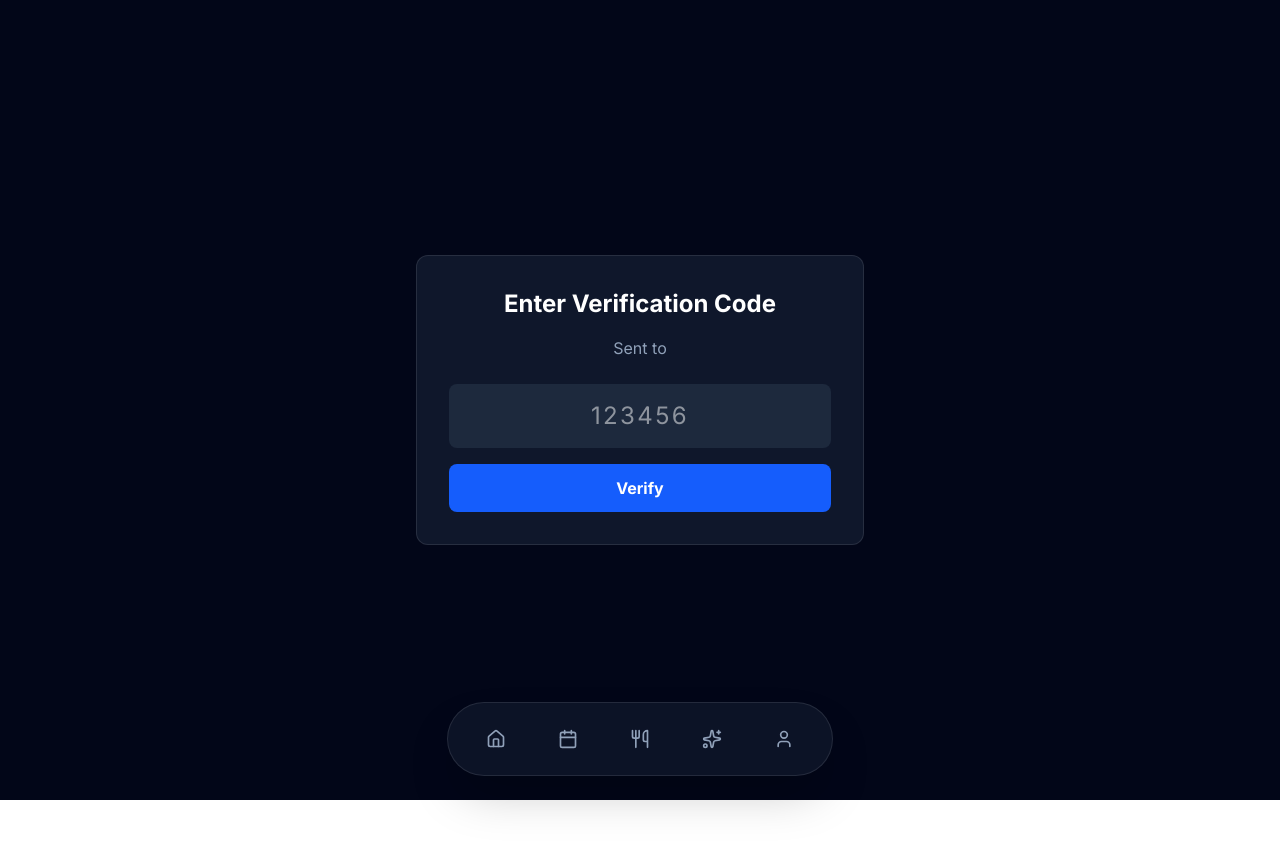
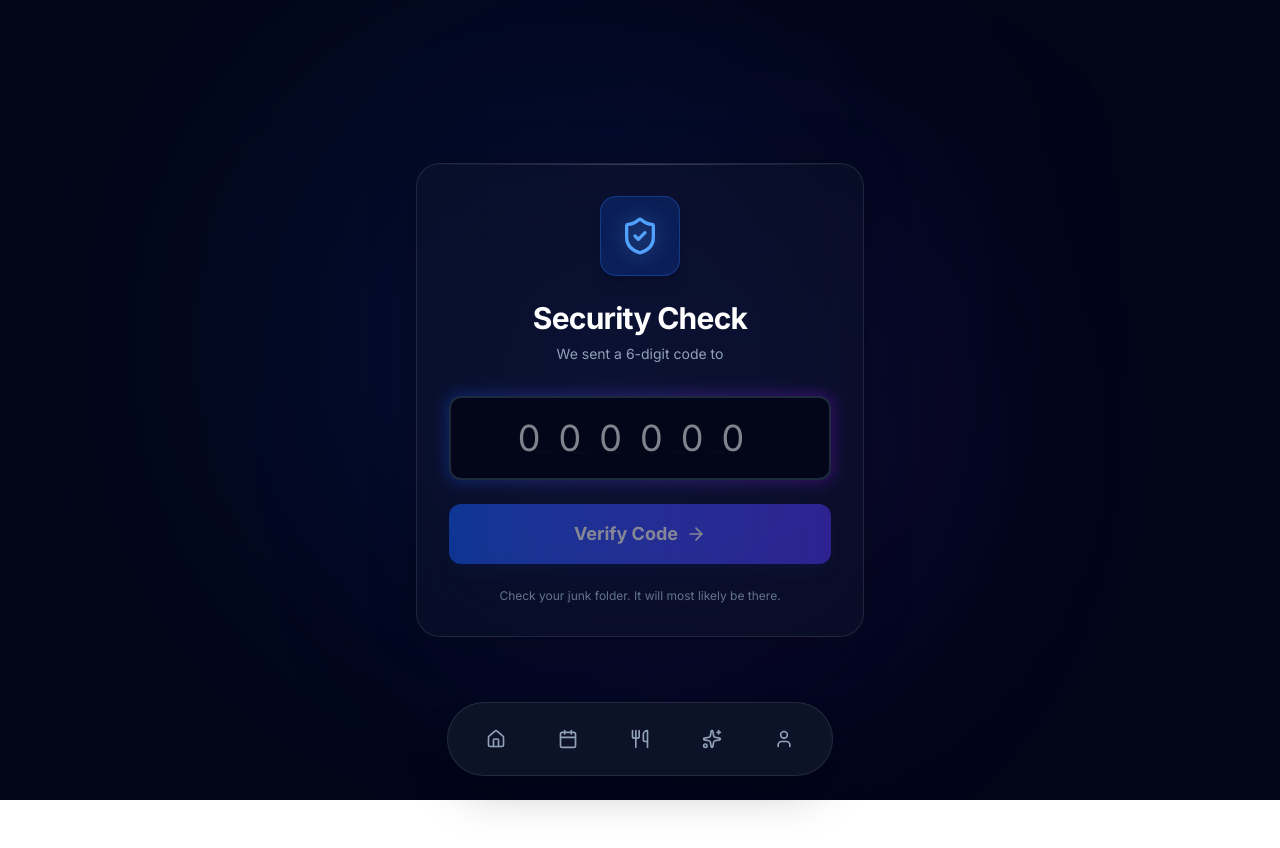
Before and after one commit to saadbug/GIKonnect, a Next.js app: page /verify-email in a window 1280 px wide. Shown: the top 848 px of the page. Built offline with nearby package versions, Linux system fonts and the light colour scheme; no server answers.

Commit message:
Added missing dependencies

```diff
--- a/package.json
+++ b/package.json
@@ -11,9 +11,11 @@
   "dependencies": {
     "clsx": "^2.1.1",
     "firebase": "^12.6.0",
+    "firebase-admin": "^13.6.0",
     "framer-motion": "^12.23.25",
     "lucide-react": "^0.555.0",
     "next": "16.0.7",
+    "nodemailer": "^7.0.11",
     "react": "19.2.0",
     "react-dom": "19.2.0",
     "react-swipeable": "^7.0.2",
--- a/src/app/verify-email/page.tsx
+++ b/src/app/verify-email/page.tsx
@@ -1,17 +1,23 @@
 "use client";
 
-import { useState } from "react";
+import { useState, useEffect } from "react";
 import { useRouter } from "next/navigation";
 import { useAuth } from "@/context/AuthContext";
-import { auth } from "@/app/lib/firebase";
-import { Loader2 } from "lucide-react";
+import { Loader2, CheckCircle2, ShieldCheck, Sparkles, ArrowRight } from "lucide-react";
+import { motion, AnimatePresence } from "framer-motion";
 
 export default function VerifyEmailPage() {
   const [code, setCode] = useState("");
   const [loading, setLoading] = useState(false);
   const [error, setError] = useState("");
+  const [success, setSuccess] = useState(false);
   const router = useRouter();
-  const { user } = useAuth();
+  const { user, loading: authLoading } = useAuth();
+
+  // Debug Log
+  useEffect(() => {
+    if (!authLoading) console.log("👤 [Verify Page] Current User:", user);
+  }, [user, authLoading]);
 
   const handleVerify = async (e: React.FormEvent) => {
     e.preventDefault();
@@ -19,55 +25,198 @@ export default function VerifyEmailPage() {
     setError("");
 
     if (!user) {
-        setError("No user found. Please login.");
+        setError("Session lost. Please login again.");
         setLoading(false);
         return;
     }
 
     try {
-      // 1. Verify Code
       const res = await fetch("/api/auth/verify-otp", {
         method: "POST",
-        body: JSON.stringify({ uid: user.uid, code }),
+        headers: { "Content-Type": "application/json" },
+        body: JSON.stringify({
+            uid: user.uid,
+            code: code
+        }),
       });
 
       const data = await res.json();
-      if (!res.ok) throw new Error(data.error);
 
-      // 2. Refresh Token to sync "emailVerified: true" to the client
+      if (!res.ok) {
+        throw new Error(data.error || "Verification failed");
+      }
+
+      setSuccess(true); // Trigger success animation
+
+      // Refresh Token
       await user.reload();
       await user.getIdToken(true);
 
-      // 3. Go to Onboarding
-      router.push("/onboarding");
+      // Delay redirect slightly to show success animation
+      setTimeout(() => router.push("/onboarding"), 2000);
 
     } catch (err: any) {
       setError(err.message);
-    } finally {
       setLoading(false);
     }
   };
 
+  // Loading Screen
+  if (authLoading) {
+    return (
+        <div className="min-h-screen bg-slate-950 flex items-center justify-center">
+            <Loader2 className="animate-spin h-10 w-10 text-blue-500" />
+        </div>
+    );
+  }
+
   return (
-    <div className="min-h-screen bg-slate-950 flex items-center justify-center text-white">
-      <div className="w-full max-w-md p-8 bg-slate-900 rounded-xl border border-white/10">
-        <h2 className="text-2xl font-bold mb-4 text-center">Enter Verification Code</h2>
-        <p className="text-slate-400 text-center mb-6">Sent to {user?.email}</p>
+    <div className="min-h-screen bg-slate-950 flex items-center justify-center p-4 relative overflow-hidden font-sans">
 
-        <form onSubmit={handleVerify} className="space-y-4">
-          <input
-            value={code}
-            onChange={(e) => setCode(e.target.value)}
-            className="w-full bg-slate-800 p-4 text-center text-2xl tracking-widest rounded-lg outline-none focus:ring-2 focus:ring-blue-500"
-            placeholder="123456"
-            maxLength={6}
-          />
-          {error && <p className="text-red-400 text-center">{error}</p>}
-          <button disabled={loading} className="w-full bg-blue-600 py-3 rounded-lg font-bold">
-            {loading ? <Loader2 className="animate-spin mx-auto"/> : "Verify"}
-          </button>
-        </form>
+      {/* --- LIVE BACKGROUND EFFECTS --- */}
+      <div className="absolute inset-0 overflow-hidden pointer-events-none">
+        {/* Deep Space Gradient */}
+        <div className="absolute inset-0 bg-[radial-gradient(ellipse_at_center,_var(--tw-gradient-stops))] from-blue-900/20 via-slate-950 to-slate-950" />
+
+        {/* Floating Orbs */}
+        <motion.div
+          className="absolute top-1/4 left-1/4 w-96 h-96 bg-blue-600/20 rounded-full blur-[128px]"
+          animate={{ x: [0, 50, 0], y: [0, -50, 0], scale: [1, 1.2, 1] }}
+          transition={{ duration: 10, repeat: Infinity, ease: "easeInOut" }}
+        />
+        <motion.div
+          className="absolute bottom-1/4 right-1/4 w-96 h-96 bg-purple-600/10 rounded-full blur-[128px]"
+          animate={{ x: [0, -50, 0], y: [0, 50, 0], scale: [1, 1.1, 1] }}
+          transition={{ duration: 15, repeat: Infinity, ease: "easeInOut", delay: 1 }}
+        />
+
+        {/* Success Explosion (Only triggers on success) */}
+        {success && (
+            <motion.div
+                initial={{ scale: 0, opacity: 0 }}
+                animate={{ scale: [0, 1.5, 2], opacity: [0, 0.5, 0] }}
+                transition={{ duration: 1 }}
+                className="absolute inset-0 bg-green-500/20 z-0"
+            />
+        )}
       </div>
+
+      {/* --- MAIN CARD --- */}
+      <motion.div
+        initial={{ opacity: 0, scale: 0.9, y: 20 }}
+        animate={{ opacity: 1, scale: 1, y: 0 }}
+        className="w-full max-w-md relative z-10"
+      >
+        <div className="bg-slate-900/40 backdrop-blur-2xl border border-white/10 rounded-3xl p-8 shadow-[0_0_50px_-12px_rgba(0,0,0,0.5)] relative overflow-hidden">
+
+            {/* Top Shine Effect */}
+            <div className="absolute top-0 left-0 right-0 h-px bg-gradient-to-r from-transparent via-white/20 to-transparent" />
+
+            <div className="text-center mb-8">
+                <motion.div
+                    initial={{ scale: 0 }}
+                    animate={{ scale: 1 }}
+                    transition={{ type: "spring", stiffness: 200, damping: 15 }}
+                    className={`mx-auto w-20 h-20 rounded-2xl flex items-center justify-center mb-6 shadow-lg transition-colors duration-500 ${success ? "bg-green-500/20 text-green-400 border border-green-500/30" : "bg-blue-600/20 text-blue-400 border border-blue-500/30"}`}
+                >
+                    {success ? (
+                        <CheckCircle2 size={40} className="drop-shadow-[0_0_10px_rgba(74,222,128,0.5)]" />
+                    ) : (
+                        <ShieldCheck size={40} className="drop-shadow-[0_0_10px_rgba(96,165,250,0.5)]" />
+                    )}
+                </motion.div>
+
+                <h1 className="text-3xl font-bold text-white mb-2 tracking-tight">
+                    {success ? "Verified!" : "Security Check"}
+                </h1>
+
+                <p className="text-slate-400 text-sm">
+                    {success
+                        ? "Redirecting you to onboarding..."
+                        : <>We sent a 6-digit code to <br/><span className="text-blue-400 font-semibold">{user?.email}</span></>
+                    }
+                </p>
+            </div>
+
+            <form onSubmit={handleVerify} className="space-y-6">
+
+                {/* --- HOLOGRAPHIC INPUT --- */}
+                <div className="relative group">
+                    <div className={`absolute -inset-0.5 rounded-xl blur opacity-30 transition duration-500 group-hover:opacity-75 ${error ? "bg-red-600" : "bg-gradient-to-r from-blue-600 to-purple-600"}`}></div>
+                    <input
+                        type="text"
+                        value={code}
+                        onChange={(e) => {
+                            // Only allow numbers
+                            const val = e.target.value.replace(/[^0-9]/g, '');
+                            if (val.length <= 6) setCode(val);
+                            if (val.length === 6) setError(""); // Auto clear error
+                        }}
+                        disabled={success || loading}
+                        className={`
+                            relative w-full bg-slate-950 text-white text-center text-4xl font-mono tracking-[0.5em] py-5 rounded-xl border-2 outline-none transition-all duration-300
+                            ${error
+                                ? "border-red-500/50 focus:border-red-500 shadow-[0_0_20px_rgba(239,68,68,0.2)]"
+                                : success
+                                    ? "border-green-500/50 text-green-400 shadow-[0_0_20px_rgba(74,222,128,0.2)]"
+                                    : "border-slate-800 focus:border-blue-500/50 focus:shadow-[0_0_20px_rgba(59,130,246,0.2)]"
+                            }
+                        `}
+                        placeholder="000000"
+                    />
+
+                    {/* Floating Label / Hint */}
+                    <div className="absolute top-1/2 left-1/2 -translate-x-1/2 -translate-y-1/2 pointer-events-none opacity-20">
+                        {!code && <span className="text-4xl tracking-[0.5em]">______</span>}
+                    </div>
+                </div>
+
+                {/* Error Message */}
+                <AnimatePresence>
+                    {error && (
+                        <motion.div
+                            initial={{ opacity: 0, height: 0 }}
+                            animate={{ opacity: 1, height: "auto" }}
+                            exit={{ opacity: 0, height: 0 }}
+                            className="text-red-400 text-sm text-center font-medium bg-red-500/10 p-2 rounded-lg border border-red-500/20"
+                        >
+                            {error}
+                        </motion.div>
+                    )}
+                </AnimatePresence>
+
+                {/* Action Button */}
+                <motion.button
+                    whileHover={{ scale: 1.02 }}
+                    whileTap={{ scale: 0.98 }}
+                    disabled={loading || success || code.length !== 6}
+                    className={`
+                        w-full font-bold py-4 rounded-xl shadow-lg transition-all flex items-center justify-center gap-2 text-lg
+                        ${success
+                            ? "bg-green-600 text-white shadow-green-900/20 cursor-default"
+                            : "bg-gradient-to-r from-blue-600 to-indigo-600 hover:from-blue-500 hover:to-indigo-500 text-white shadow-blue-900/20 disabled:opacity-50 disabled:cursor-not-allowed"
+                        }
+                    `}
+                >
+                    {loading ? (
+                        <Loader2 className="animate-spin h-6 w-6" />
+                    ) : success ? (
+                        <>Success <CheckCircle2 className="h-6 w-6" /></>
+                    ) : (
+                        <>Verify Code <ArrowRight className="h-5 w-5" /></>
+                    )}
+                </motion.button>
+            </form>
+
+            {/* Footer */}
+            <div className="mt-6 text-center">
+                <button className="text-xs text-slate-500 transition-colors flex items-center justify-center gap-1 mx-auto group">
+
+                    Check your junk folder. It will most likely be there.
+                </button>
+            </div>
+        </div>
+      </motion.div>
     </div>
   );
 }
```
Also changed, not shown: 1 other file (tests, documents, lock files or other folders).
